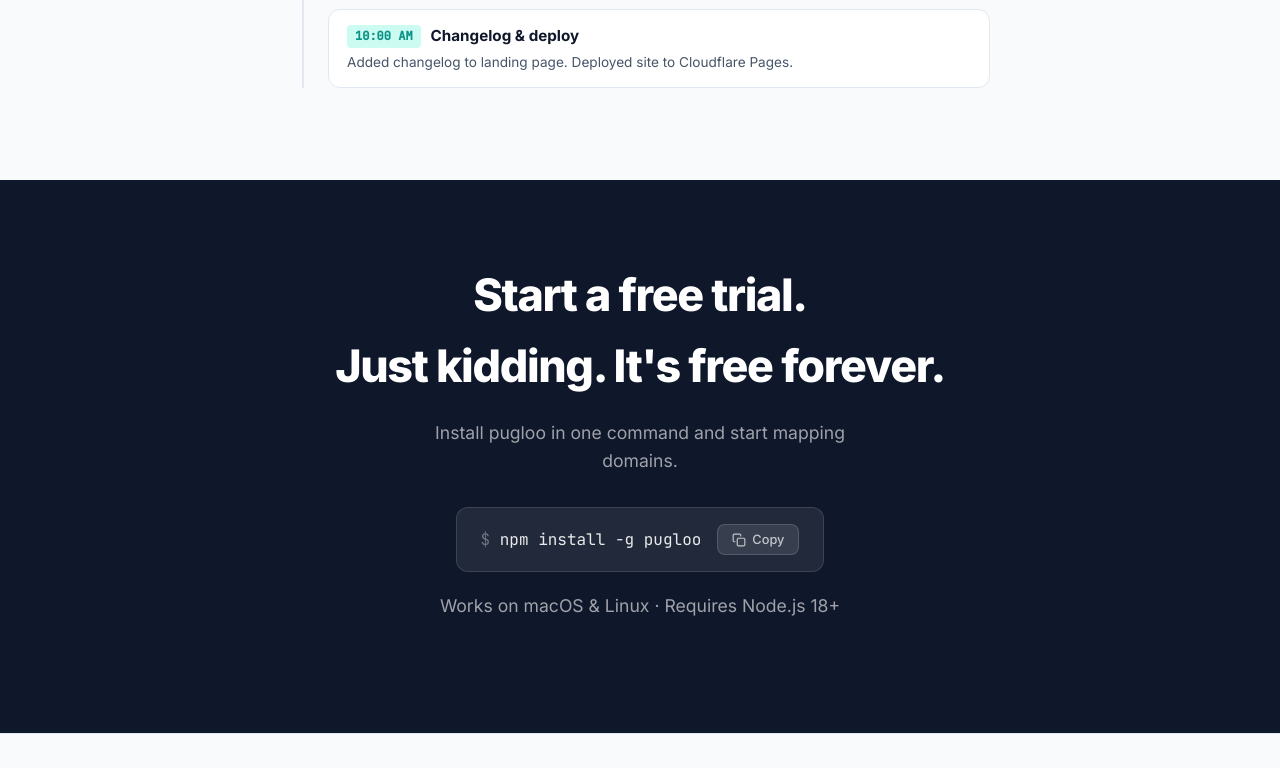
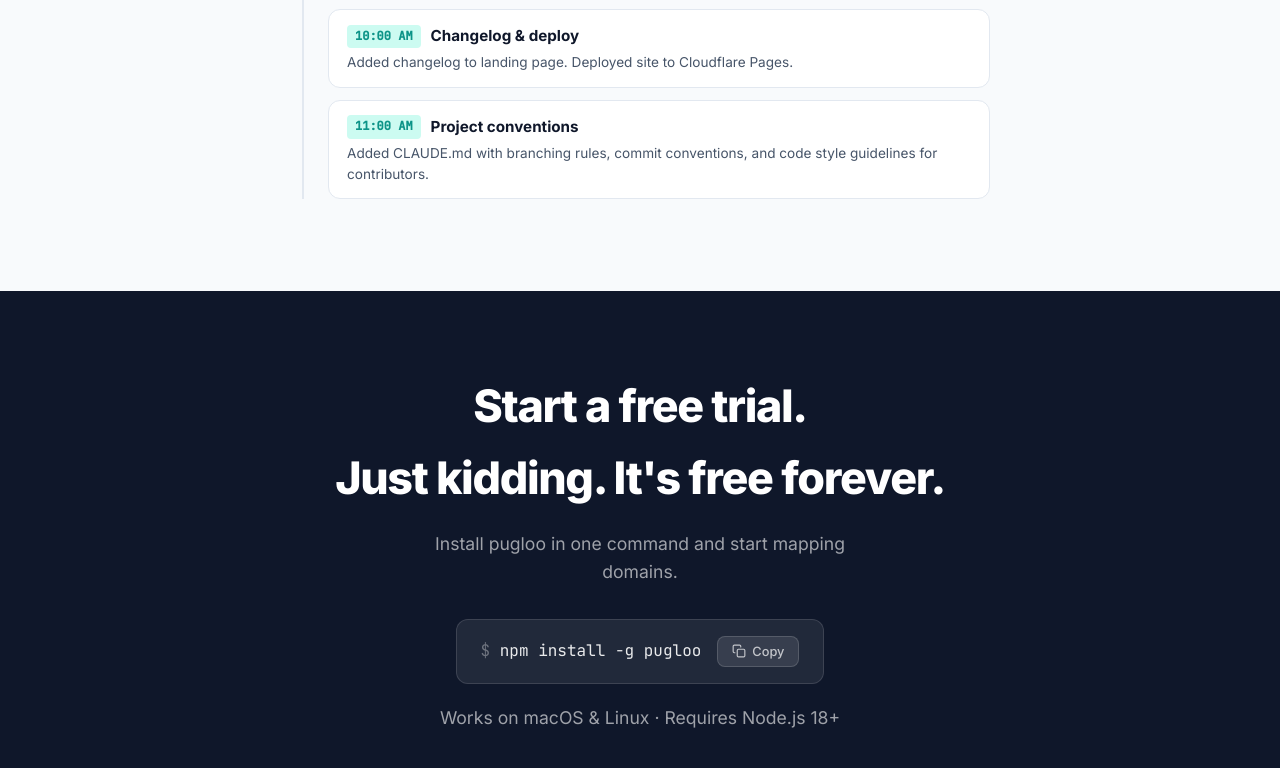
Before and after one commit to Ani-HQ/pugloo, a website: page docs/index.html in a window 1280 px wide. Shown: the part 5859-6627 px from the top of the page. Drawn offline with Linux system fonts and the light colour scheme.

Commit message:
docs: add project conventions entry to changelog

```diff
--- a/docs/index.html
+++ b/docs/index.html
@@ -803,6 +803,13 @@ footer{
           </div>
           <div class="changelog-desc">Added changelog to landing page. Deployed site to Cloudflare Pages.</div>
         </div>
+        <div class="changelog-entry">
+          <div class="changelog-entry-header">
+            <span class="changelog-time">11:00 AM</span>
+            <span class="changelog-title">Project conventions</span>
+          </div>
+          <div class="changelog-desc">Added CLAUDE.md with branching rules, commit conventions, and code style guidelines for contributors.</div>
+        </div>
       </div>
     </div>
   </div>
```
